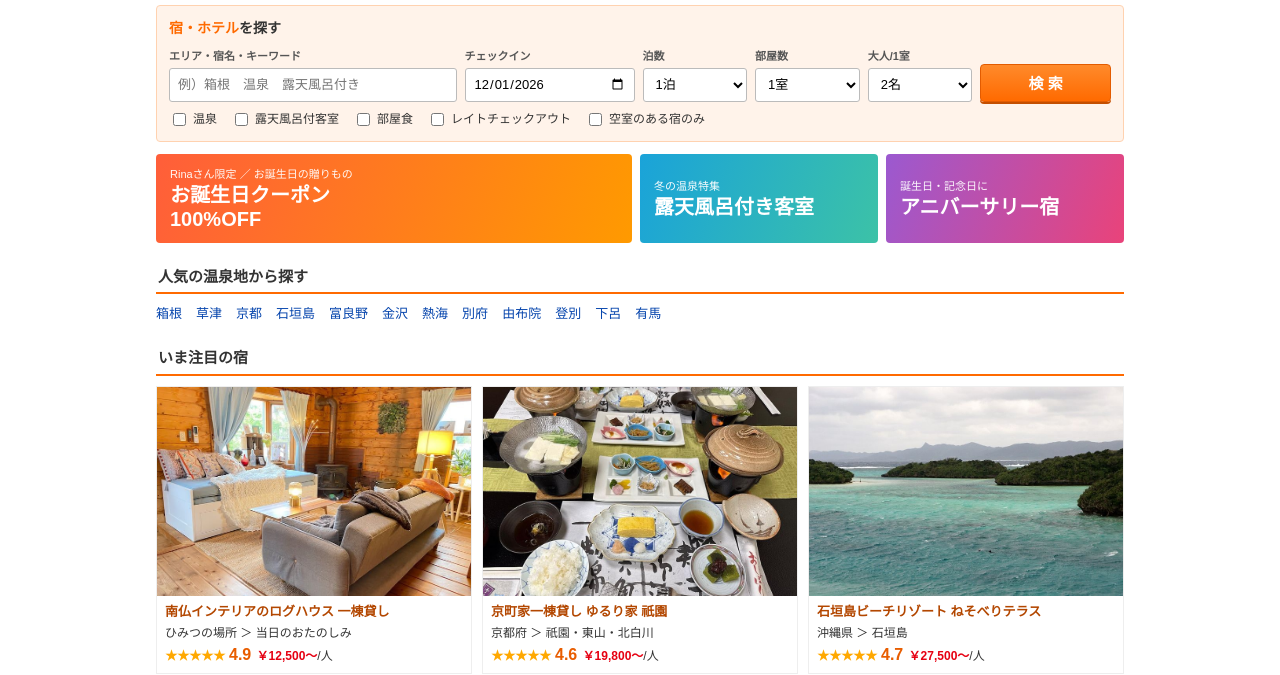
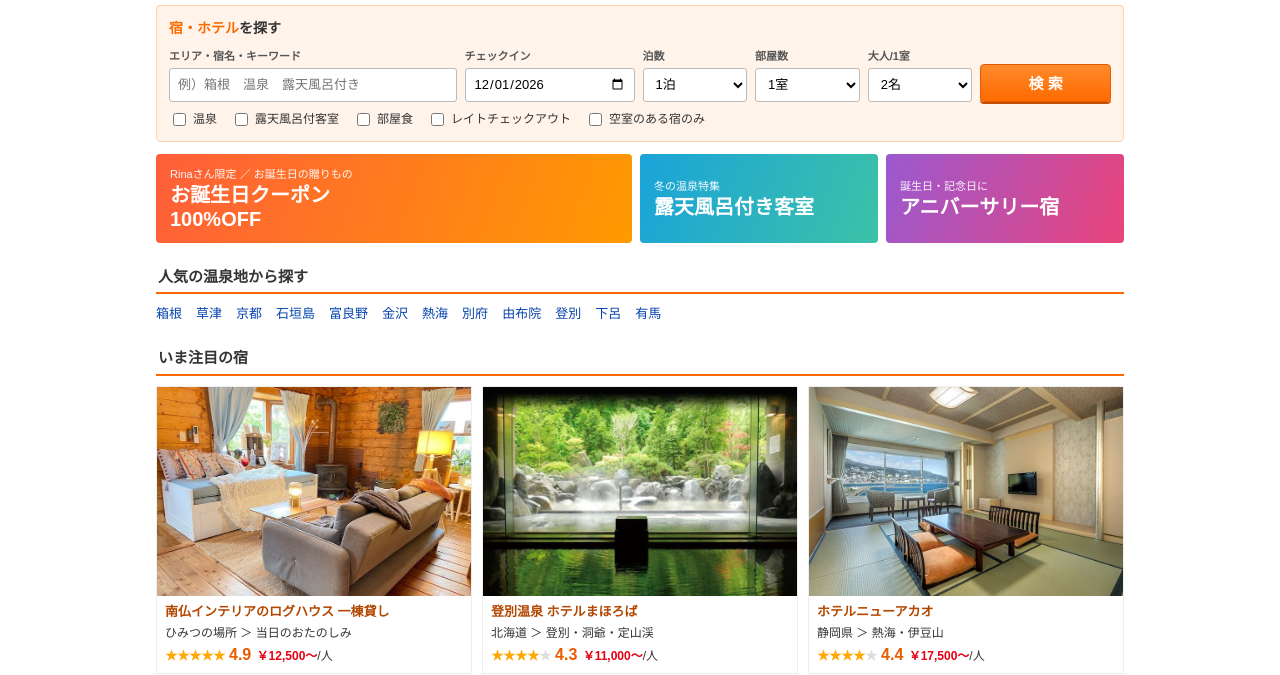
Before and after one commit to null8438/rinaHBD2026, a plain HTML site: page index.html in a window 1280 px wide. Shown: the part 130-805 px from the top of the page. Drawn offline with Linux system fonts and the light colour scheme.

Commit message:
Show three real hotels as sold out next to the log house
Co-Authored-By: Claude Opus 5.5 <noreply@anthropic.com>
Claude-Session: https://claude.ai/code/session_015u5TSz1iT3UyhxAaWgoqj3

```diff
--- a/index.html
+++ b/index.html
@@ -344,7 +344,7 @@
     <div><h5>ご利用ガイド</h5><a>はじめての方へ</a><a>だらんポイントについて</a><a>キャンセルについて</a><a>よくある質問</a></div>
     <div><h5>会社情報</h5><a>運営会社</a><a>利用規約</a><a>プライバシーポリシー</a><a href="img/CREDITS.md">写真クレジット</a></div>
   </div>
-  <div class="copy">© DARAN net ― このサイトは個人用のおあそびサイトです。実在の宿・予約サービスとは関係なく、実際の予約・決済は行われません。</div>
+  <div class="copy">© DARAN net ― このサイトは個人用のおあそびサイトです。掲載している空室・料金・プランは実際のものではなく、実際の予約・決済は行われません。</div>
 </div></footer>
 
 <script>
@@ -357,7 +357,7 @@
 const BOOKABLE_ID = "cabin";
 
 // 検索結果に出す宿（何を検索してもこの宿だけが、この順番で出る）
-const SHOW_IDS = ["cabin", "kyoto", "ishigaki"];
+const SHOW_IDS = ["cabin", "mahoroba", "akao", "shousuke"];
 
 // 予約完了画面のメッセージ（いらなければ両方 "" にする）
 // 予約フォームにはじめから入っている名前
@@ -393,6 +393,57 @@ const HOTELS = [
       { t: "夜のロフトが最高", u: "sho**** さん / 30代 / 男性 / カップル・夫婦", s: 5, d: "2026年9月", p: "ライトアップされたロフトがすごくおしゃれ。薪ストーブもあたたかくて、ずっとだらだらしていました。" },
       { t: "森林浴で癒されました", u: "yui**** さん / 20代 / 女性 / 友達", s: 5, d: "2026年8月", p: "まわりが静かで空気がおいしい。キッチンも使いやすかったです。" },
     ],
+  },
+  {
+    id: "mahoroba", name: "登別温泉 ホテルまほろば", kana: "のぼりべつおんせん ほてるまほろば",
+    pref: "北海道", region: "北海道", area: "登別・洞爺・定山渓", town: "登別温泉",
+    photos: [["mahoroba1.jpg", "緑を望む大浴場"], ["mahoroba2.jpg", "客室（一例）"], ["mahoroba3.jpg", "お料理（一例）"], ["mahoroba4.jpg", "湯けむりの露天風呂"]],
+    rating: 4.3, reviews: 3215, rv: { 部屋: 4.1, 風呂: 4.6, 料理_夕食: 4.3, 料理_朝食: 4.3, 接客: 4.2, 清潔感: 4.2 },
+    copy: "北海道屈指の名湯・登別温泉。多彩な湯船で湯めぐりを満喫",
+    desc: "登別温泉の大型温泉ホテル。趣の異なる大浴場・露天風呂と、北海道の味覚を楽しめるお食事が人気です。",
+    access: "JR登別駅よりバスで約15分",
+    badges: [["b-line", "温泉"], ["b-line", "大浴場"], ["b-red", "ポイント5%"]],
+    kodawari: ["温泉", "大浴場", "駐車場無料", "Wi-Fi"],
+    checkin: "15:00", checkout: "10:00", rooms: 300, parking: "あり（無料）", spring: "登別温泉", addr: "北海道登別市登別温泉町",
+    plans: [
+      { id: "s", name: "【スタンダード】北海道の味覚バイキング 夕朝食付きプラン", meal: "夕朝食付き（バイキング）", room: "和室 10畳", price: 16500, img: "mahoroba3.jpg", badges: [] },
+      { id: "b", name: "【朝食付き】湯めぐりを楽しむ朝食付きプラン", meal: "朝食付き", room: "和室 10畳", price: 11000, img: "mahoroba2.jpg", badges: [] },
+    ],
+    voices: [{ t: "お風呂の種類が多くて大満足", u: "mii**** さん / 20代 / 女性 / カップル・夫婦", s: 4, d: "2026年10月", p: "いろんなお風呂を楽しめました。バイキングも種類が多かったです。" }],
+  },
+  {
+    id: "akao", name: "ホテルニューアカオ", kana: "ほてるにゅーあかお",
+    pref: "静岡県", region: "東海", area: "熱海・伊豆山", town: "熱海",
+    photos: [["akao1.jpg", "オーシャンビューの和室（一例）"], ["akao2.jpg", "オーシャンビューのツイン（一例）"], ["akao3.jpg", "海を望む温泉"], ["akao4.jpg", "レストラン"]],
+    rating: 4.4, reviews: 2864, rv: { 部屋: 4.4, 風呂: 4.4, 料理_夕食: 4.3, 料理_朝食: 4.4, 接客: 4.4, 清潔感: 4.4 },
+    copy: "目の前に広がる相模湾。全室オーシャンビューの熱海リゾート",
+    desc: "熱海の海岸線に建つオーシャンフロントのリゾートホテル。海を望む客室と温泉、多彩なレストランが楽しめます。",
+    access: "JR熱海駅より車で約10分",
+    badges: [["b-line", "オーシャンビュー"], ["b-line", "温泉"], ["b-red", "ポイント5%"]],
+    kodawari: ["温泉", "大浴場", "駐車場無料", "Wi-Fi", "記念日対応"],
+    checkin: "15:00", checkout: "11:00", rooms: 200, parking: "あり", spring: "熱海温泉", addr: "静岡県熱海市",
+    plans: [
+      { id: "o", name: "【オーシャンビュー】相模湾を一望 夕朝食付きスタンダードプラン", meal: "夕朝食付き", room: "オーシャンビュー和室", price: 24000, img: "akao1.jpg", badges: [] },
+      { id: "t", name: "【朝食付き】海を眺めるツインルームでのんびりステイ", meal: "朝食付き", room: "オーシャンビューツイン", price: 17500, img: "akao2.jpg", badges: [] },
+    ],
+    voices: [{ t: "部屋からの海が最高", u: "haru**** さん / 30代 / 女性 / カップル・夫婦", s: 5, d: "2026年9月", p: "窓いっぱいに海が広がっていて感動しました。" }],
+  },
+  {
+    id: "shousuke", name: "会津東山温泉 庄助の宿 瀧の湯", kana: "あいづひがしやまおんせん しょうすけのやど たきのゆ",
+    pref: "福島県", region: "東北", area: "会津若松・東山・芦ノ牧", town: "東山温泉",
+    photos: [["shousuke1.jpg", "夜の宿の外観"], ["shousuke2.jpg", "客室（一例）"], ["shousuke3.jpg", "渓流を望む露天風呂"], ["shousuke4.jpg", "会津の味覚（一例）"]],
+    rating: 4.7, reviews: 1876, rv: { 部屋: 4.6, 風呂: 4.8, 料理_夕食: 4.7, 料理_朝食: 4.6, 接客: 4.8, 清潔感: 4.6 },
+    copy: "開湯1300年・東山温泉発祥の湯。絶景露天風呂と貸切風呂が自慢の宿",
+    desc: "創業140余年、会津東山温泉の老舗旅館。渓流沿いの絶景露天風呂や貸切風呂と、会津の郷土料理を楽しめます。",
+    access: "JR会津若松駅より車で約15分",
+    badges: [["b-line", "露天風呂"], ["b-line", "貸切風呂"], ["b-red", "ポイント10%"]],
+    kodawari: ["温泉", "源泉かけ流し", "貸切風呂", "大浴場", "駐車場無料", "Wi-Fi", "記念日対応"],
+    checkin: "15:00", checkout: "10:00", rooms: 60, parking: "あり（無料）", spring: "東山温泉", addr: "福島県会津若松市東山町",
+    plans: [
+      { id: "k", name: "【会津の味覚】郷土料理と絶景露天を楽しむ スタンダードプラン", meal: "夕朝食付き", room: "和室 10畳", price: 22000, img: "shousuke4.jpg", badges: [] },
+      { id: "a", name: "【記念日】貸切風呂無料＆特典付き アニバーサリープラン", meal: "夕朝食付き（個室食）", room: "和室 10畳", price: 27000, img: "shousuke2.jpg", badges: [] },
+    ],
+    voices: [{ t: "露天風呂が絶景", u: "ryo**** さん / 30代 / 男性 / カップル・夫婦", s: 5, d: "2026年10月", p: "渓流沿いの露天風呂が最高でした。お料理も美味しかったです。" }],
   },
   {
     id: "kyoto", name: "京町家一棟貸し ゆるり家 祇園", kana: "きょうまちやいっとうがし ゆるりや ぎおん",
```
Also changed, not shown: img/akao1.jpg (added), img/akao2.jpg (added), img/akao3.jpg (added), img/akao4.jpg (added), img/mahoroba1.jpg (added), img/mahoroba2.jpg (added), img/mahoroba3.jpg (added), img/mahoroba4.jpg (added), img/shousuke1.jpg (added), img/shousuke2.jpg (added), img/shousuke3.jpg (added), img/shousuke4.jpg (added), 1 other file.
